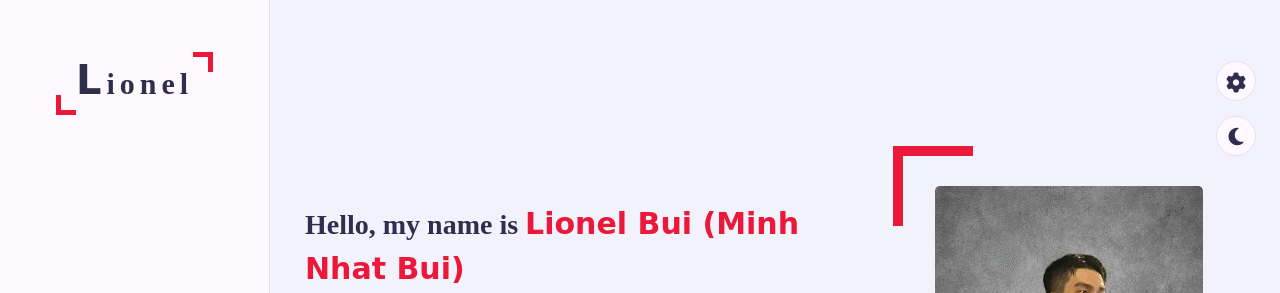
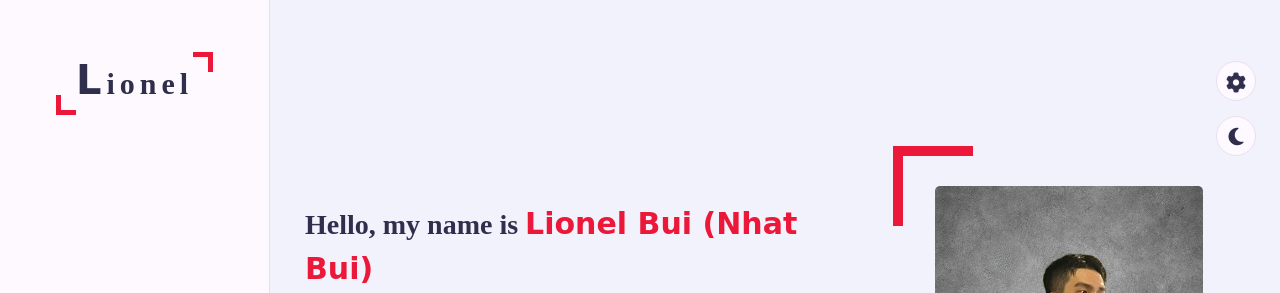
Before and after one commit to lionelbui2006/portfolio_1, a plain HTML site: page index.html in a window 1280 px wide. Shown: the top 293 px of the page. Drawn offline with nearby package versions, Linux system fonts and the light colour scheme; a web font is replaced by a local one.

Commit message:
update code

```diff
--- a/index.html
+++ b/index.html
@@ -45,7 +45,7 @@
                 <div class="container">
                     <div class="row">
                         <div class="home-infor">
-                            <h3 class="hello">Hello, my name is <span class="name">Lionel Bui (Minh Nhat Bui)</span></h3>
+                            <h3 class="hello">Hello, my name is <span class="name">Lionel Bui (Nhat Bui)</span></h3>
                             <h3 class="profession">I'm a <span class="type">Software Engineer</span></h3>
                             <p>I'm a Vietnamese Software Engineer and a passionate Gaming Developer at a time.
                                 All coding projects are built from the ground up, from planning and designing all the way
```
